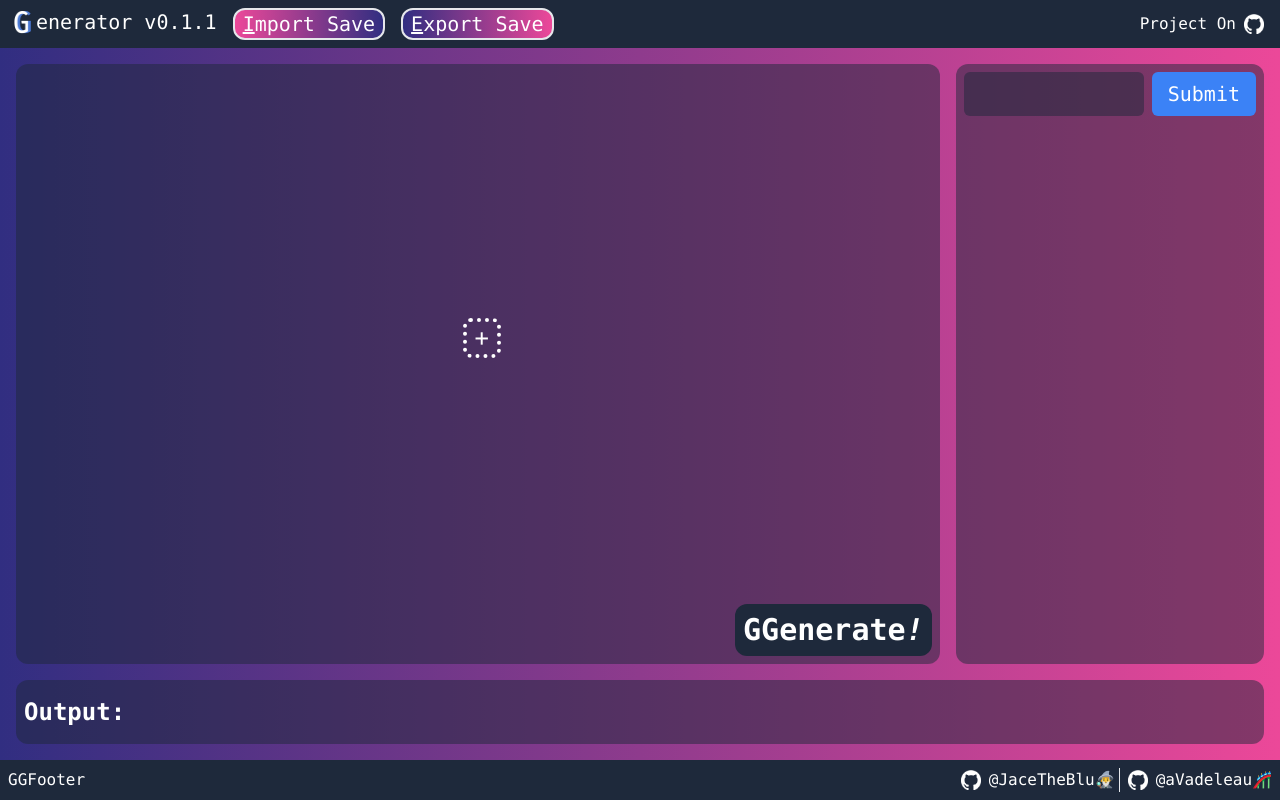
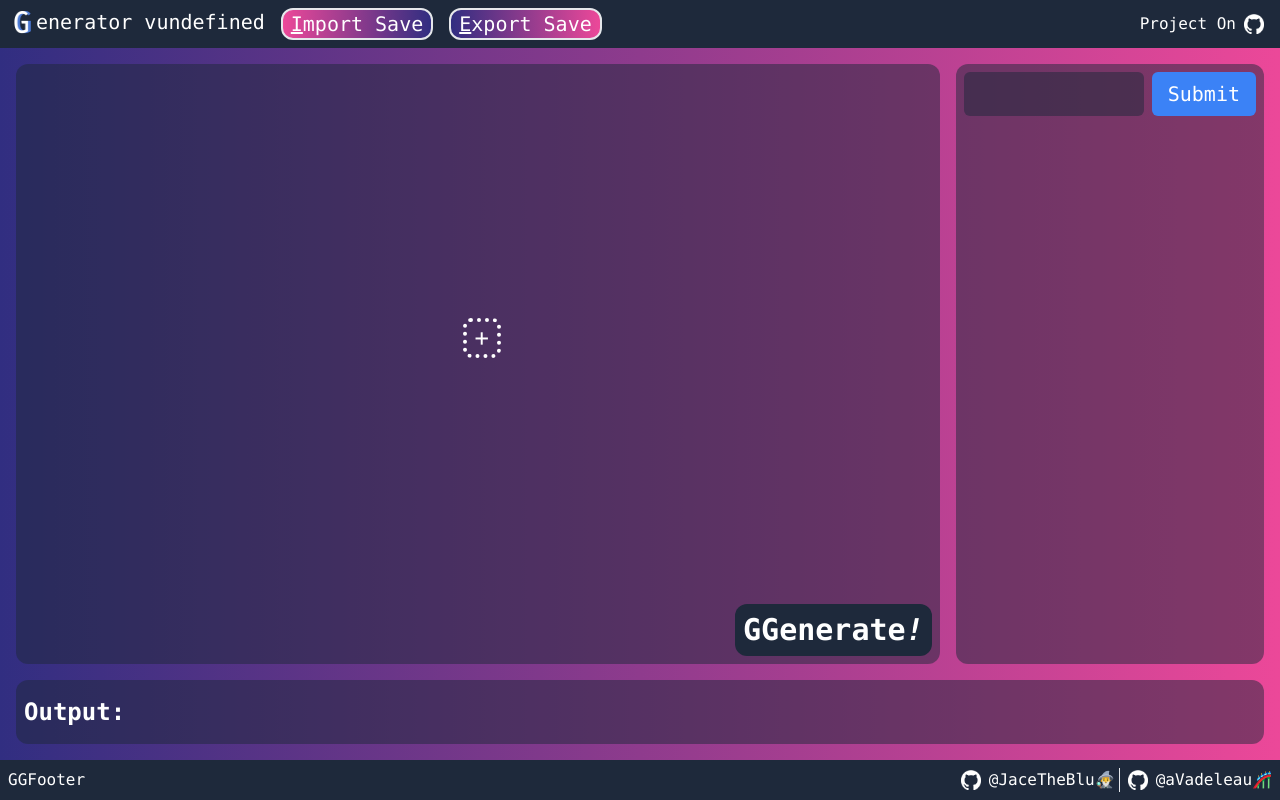
Before and after one commit to JaceTheBlu/GGenerator, a SvelteKit app: page / in a window 1280 px wide. Built offline with nearby package versions, Linux system fonts and the light colour scheme.

Commit message:
test version number

```diff
--- a/package.json
+++ b/package.json
@@ -1,6 +1,6 @@
 {
 	"name": "ggenerator",
-	"version": "0.0.1",
+	"version": "0.3.44",
 	"private": true,
 	"scripts": {
 		"dev": "vite dev",
--- a/src/components/GGHeader.svelte
+++ b/src/components/GGHeader.svelte
@@ -1,13 +1,15 @@
 <script>
 	import { createEventDispatcher } from 'svelte';
 	const dispatch = createEventDispatcher();
+
+	const version = import.meta.env.VITE_VERSION;
 </script>
 
 <div class="bg-primary-color p-2 flex justify-between">
 	<div class="flex space-x-4">
 		<a href="http://ggenerator.ggthe.app" class="flex">
 			<img src="favicon.png" alt="GG Logo" class="w-7" />
-			<h1>enerator v0.1.1</h1>
+			<h1>enerator v{version}</h1>
 		</a>
 		<button
 			class="flex px-2
```
